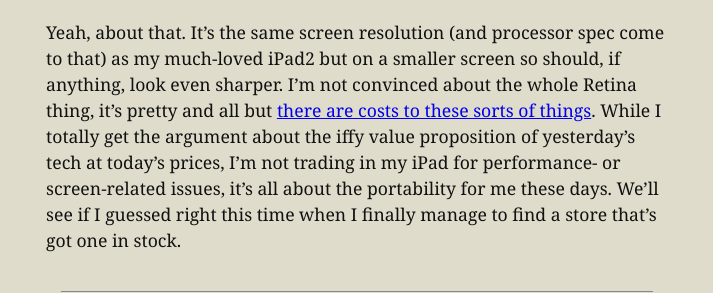
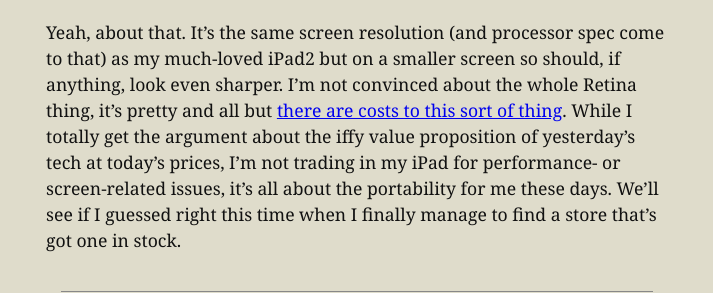
Before and after one commit to lizconlan/lizconlan.github.com, a Jekyll site: the page built from _posts/2012-11-03-a-few-thoughts-on-tablets.md, in a window 1280 px wide and 900 px high, scrolled down 1660 px. Shown: the part 391-684 px from the top of the window, without its empty margins (283-996 px from the left). Built offline with Jekyll 4.4.1, drawn with Linux system fonts in a browser that asks for light colours.

Commit message:
fixing the grammar before anyone else does

```diff
--- a/_posts/2012-11-03-a-few-thoughts-on-tablets.md
+++ b/_posts/2012-11-03-a-few-thoughts-on-tablets.md
@@ -39,7 +39,7 @@
 
 ### But there's no Retina display!
 
-Yeah, about that. It's the same screen resolution (and processor spec come to that) as my much-loved iPad2 but on a smaller screen so should, if anything, look even sharper. I'm not convinced about the whole Retina thing, it's pretty and all but [there are costs to these sorts of things](http://www.marco.org/2012/11/12/ipad-mini-cost-of-retina). While I totally get the argument about the iffy value proposition of yesterday's tech at today's prices, I'm not trading in my iPad for performance- or screen-related issues, it's all about the portability for me these days. We'll see if I guessed right this time when I finally manage to find a store that's got one in stock.
+Yeah, about that. It's the same screen resolution (and processor spec come to that) as my much-loved iPad2 but on a smaller screen so should, if anything, look even sharper. I'm not convinced about the whole Retina thing, it's pretty and all but [there are costs to this sort of thing](http://www.marco.org/2012/11/12/ipad-mini-cost-of-retina). While I totally get the argument about the iffy value proposition of yesterday's tech at today's prices, I'm not trading in my iPad for performance- or screen-related issues, it's all about the portability for me these days. We'll see if I guessed right this time when I finally manage to find a store that's got one in stock.
 
 <ul id="footnotes">
 	<li id="cite-1"> <i>1.</i> <a href="#cite_ref-1">^</a> I'd take the Daily Mail's claim that laptops cause cancer with a pinch of salt though - as UK readers are probably already aware, <a href='http://www.google.com/search?q=site:dailymail.co.uk+"may+cause+cancer"'>they think *everything* causes cancer</a></li>
```
